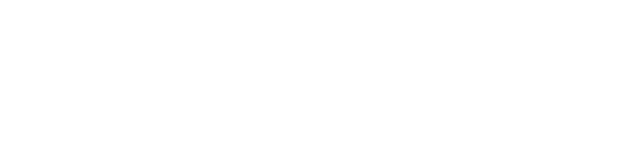
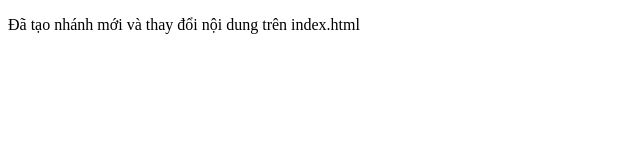
Before and after one commit to DuongHoaiAn2k1/ct300-th1-bai1, a plain HTML site: page index.html in a window 1280 px wide. Shown: the whole page, without its empty margins (0-640 px from the left). Drawn offline with Linux system fonts and the light colour scheme.

Commit message:
Update code in hotfix branch

```diff
--- a/index.html
+++ b/index.html
@@ -4,6 +4,7 @@
     <meta charset="UTF-8" />
     <meta name="viewport" content="width=device-width, initial-scale=1.0" />
     <title>Bài tập 1</title>
+    <p>Đã tạo nhánh mới và thay đổi nội dung trên index.html</p>
   </head>
   <body></body>
 </html>
```
